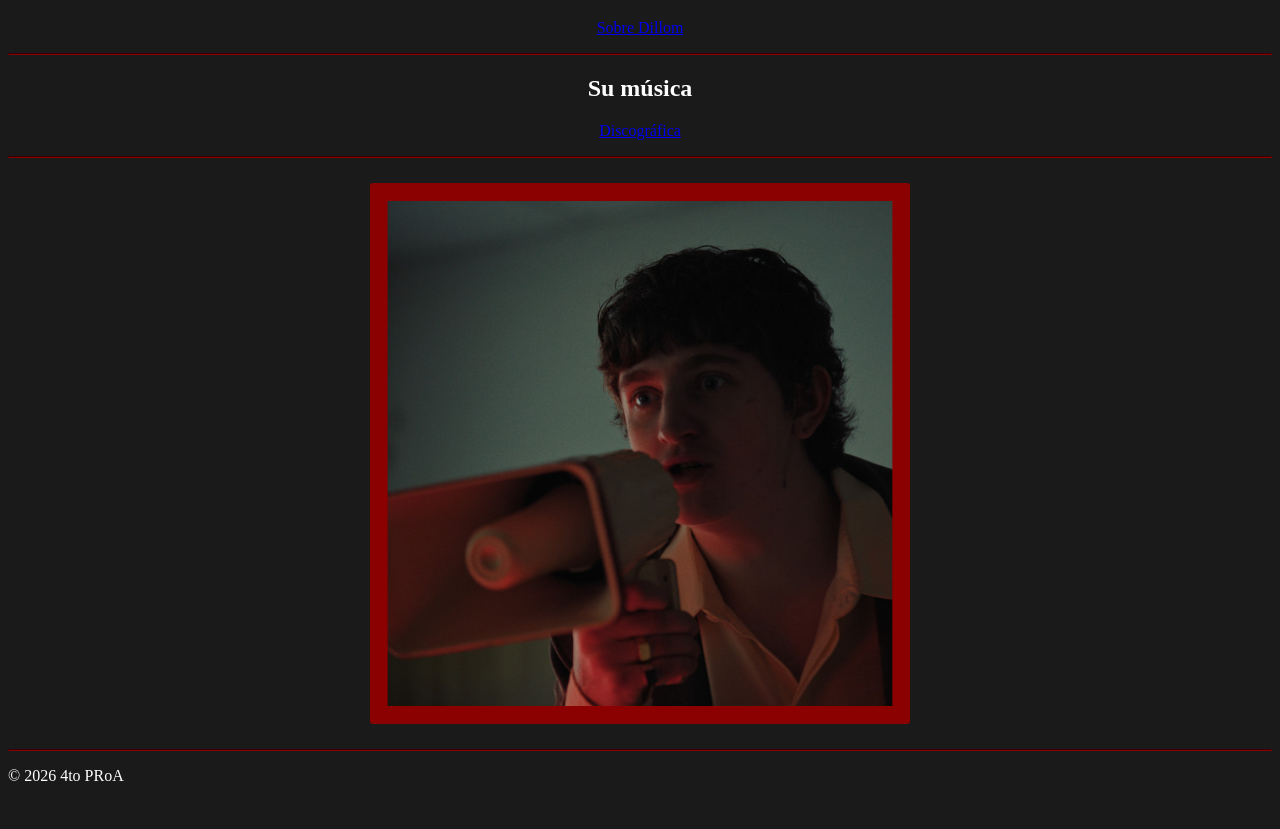
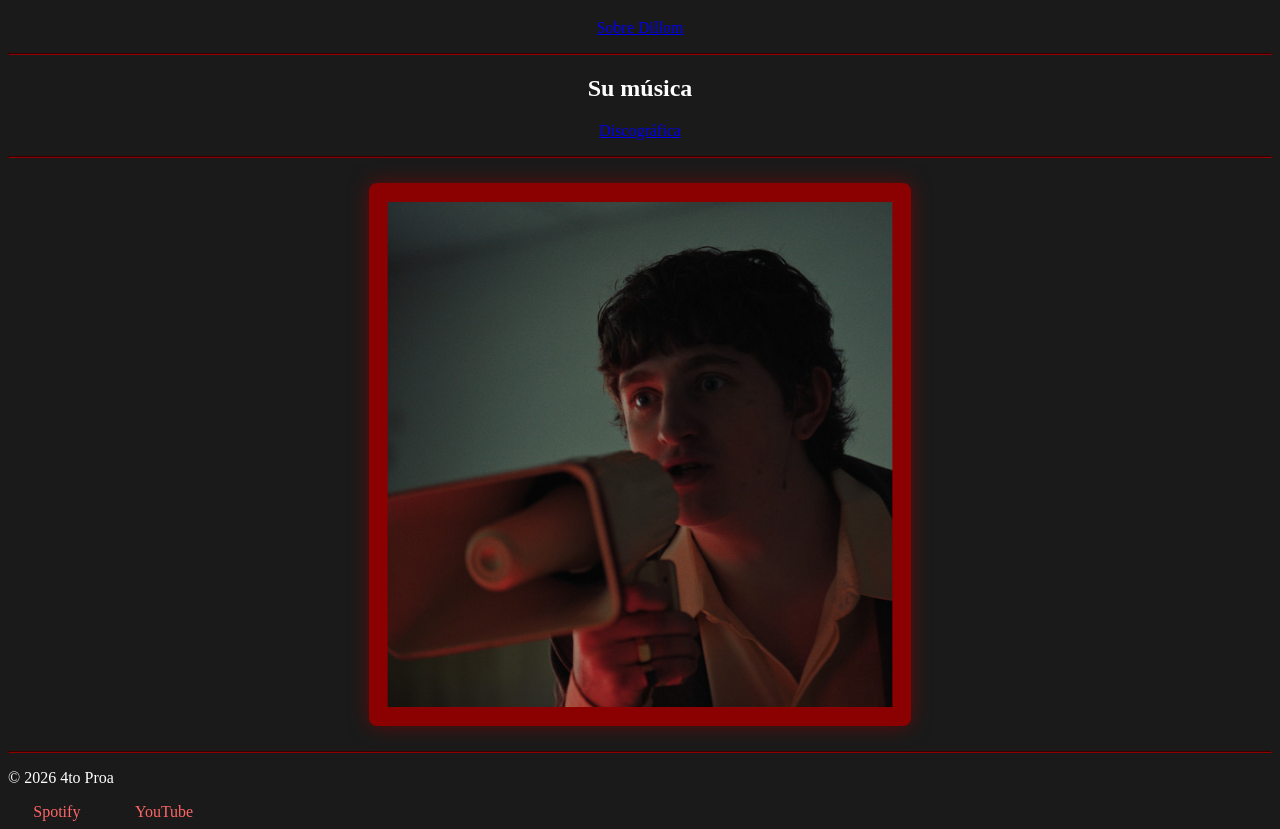
Before and after one commit to IsabelaSiccardi/tp_web_multipagina, a plain HTML site: page index.html in a window 1280 px wide. Shown: the part 61-890 px from the top of the page. Before the commit the page ends 862 px from the top, so only its background shows below. Drawn offline with Linux system fonts and the light colour scheme.

Commit message:
corrección en base a los requisitos obligatorios del practico

```diff
--- a/index.html
+++ b/index.html
@@ -19,15 +19,16 @@
     <h2 class="texto_centrado">Su música</h2>
     <nav>
         <p class="texto_centrado">
-            <a href="index copy.html">Discográfica</a>
+            <a href="discografia.html">Discográfica</a>
         </p>
     </nav>
     <hr>
-    <img src="img/dillom.jfif" alt="imagen de dillom" width="40%" class="imagen_centrada c1">
-
+    <img src="img/dillom.jfif" alt="imagen de dillom" width="40%" class="imagen_centrada c1" id="foto_principal">
 </main>
 <hr>
-<footer>
-    <p>&copy; 2026 4to PRoA</p>
+<footer id="redes">
+    <p>&copy; 2026 4to Proa</p>
+    <a href="https://open.spotify.com/intl-es/artist/3b3RsRbCMOGfyBJkTulkuT">Spotify</a>
+    <a href="https://www.youtube.com/@dillom">YouTube</a>
 </footer>
 </body>
--- a/style.css
+++ b/style.css
@@ -59,3 +59,15 @@ button a {
     border-radius: 3px;
     display: block;
 }
+
+#foto_principal {
+    border: 6px solid #8B0000;
+    border-radius: 8px;
+    box-shadow: 0 0 20px rgba(139, 0, 0, 0.6);
+}
+
+footer a {
+    color: #ff6666;
+    text-decoration: none;
+    margin: 0 2%;
+}
```
Also changed, not shown: biografiadillom.html (+10 -5 lines), discografia.html (added, +37 -0 lines), index copy.html (deleted, +0 -33 lines).
